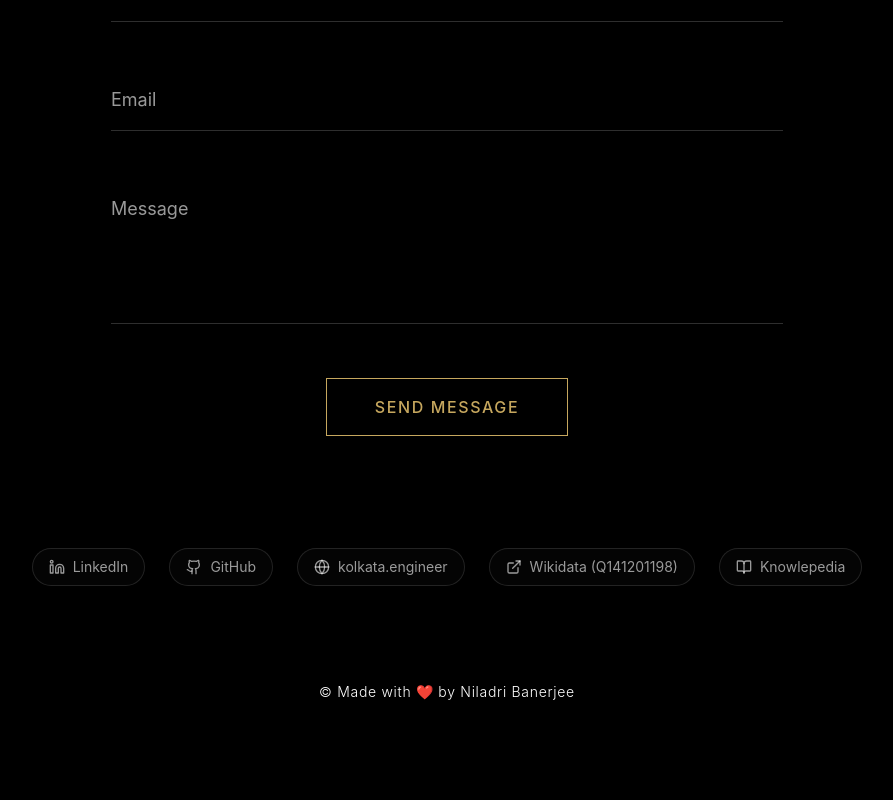
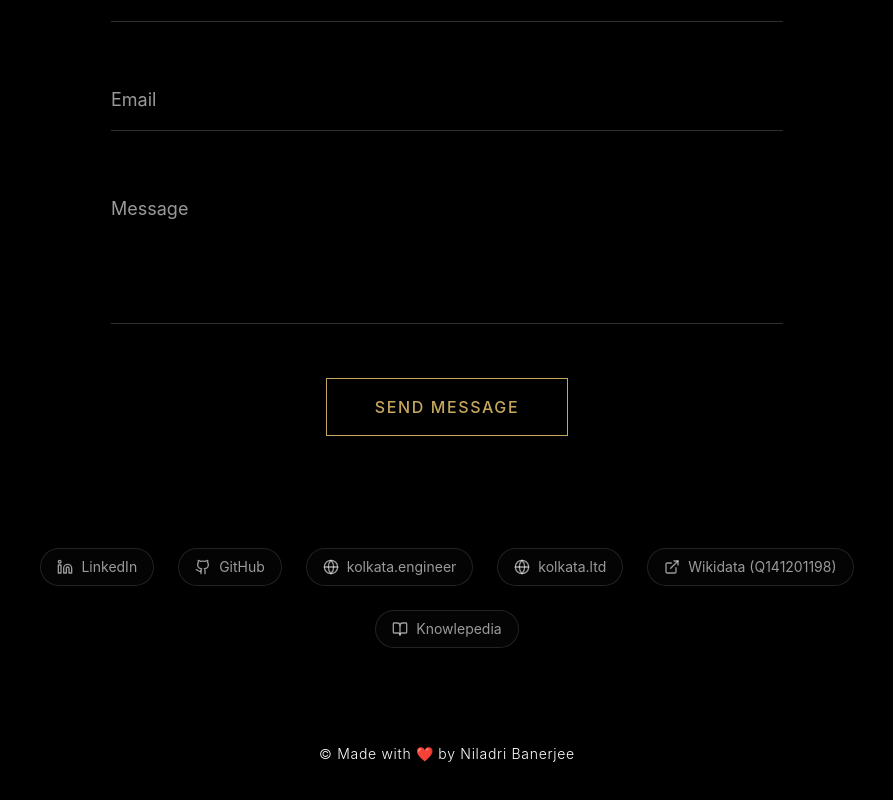
Before and after one commit to nilban7/portfolio, a React (Vite) app: page / in a window 1280 px wide. Shown: the part 6675-7475 px from the top of the page, without its empty margins (193-1086 px from the left). Built offline with nearby package versions, Linux system fonts and the light colour scheme.

Commit message:
feat(seo): include both kolkata.engineer and kolkata.ltd in sameAs and links

```diff
--- a/index.html
+++ b/index.html
@@ -85,7 +85,8 @@
             "https://github.com/nilban7",
             "https://www.wikidata.org/wiki/Q141201198",
             "https://knowlepedia.org/wiki/Niladri_Banerjee",
-            "https://kolkata.engineer"
+            "https://kolkata.engineer",
+            "https://kolkata.ltd"
           ]
         },
         {
--- a/src/components/Contact.jsx
+++ b/src/components/Contact.jsx
@@ -19,6 +19,12 @@ const socialLinks = [
         url: "https://kolkata.engineer",
         icon: Globe,
         label: "kolkata.engineer"
+    },
+    {
+        name: "Kolkata.ltd",
+        url: "https://kolkata.ltd",
+        icon: Globe,
+        label: "kolkata.ltd"
     },
     {
         name: "Wikidata",
```
